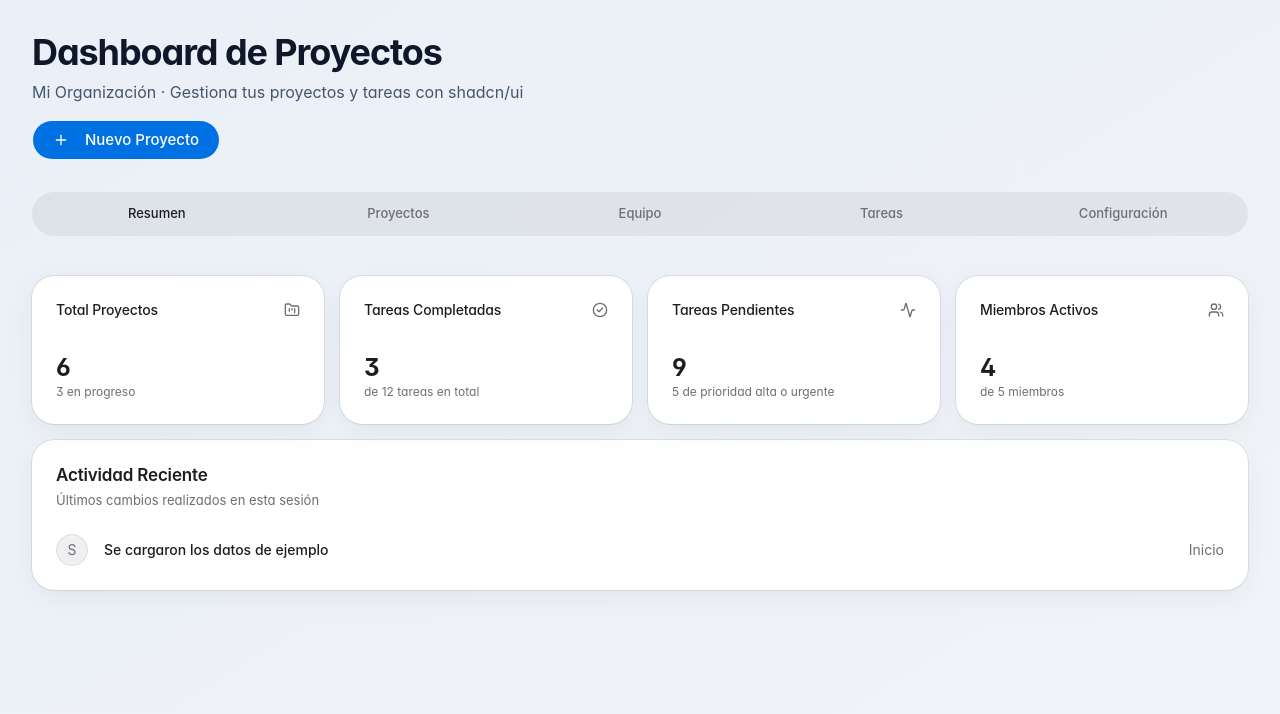
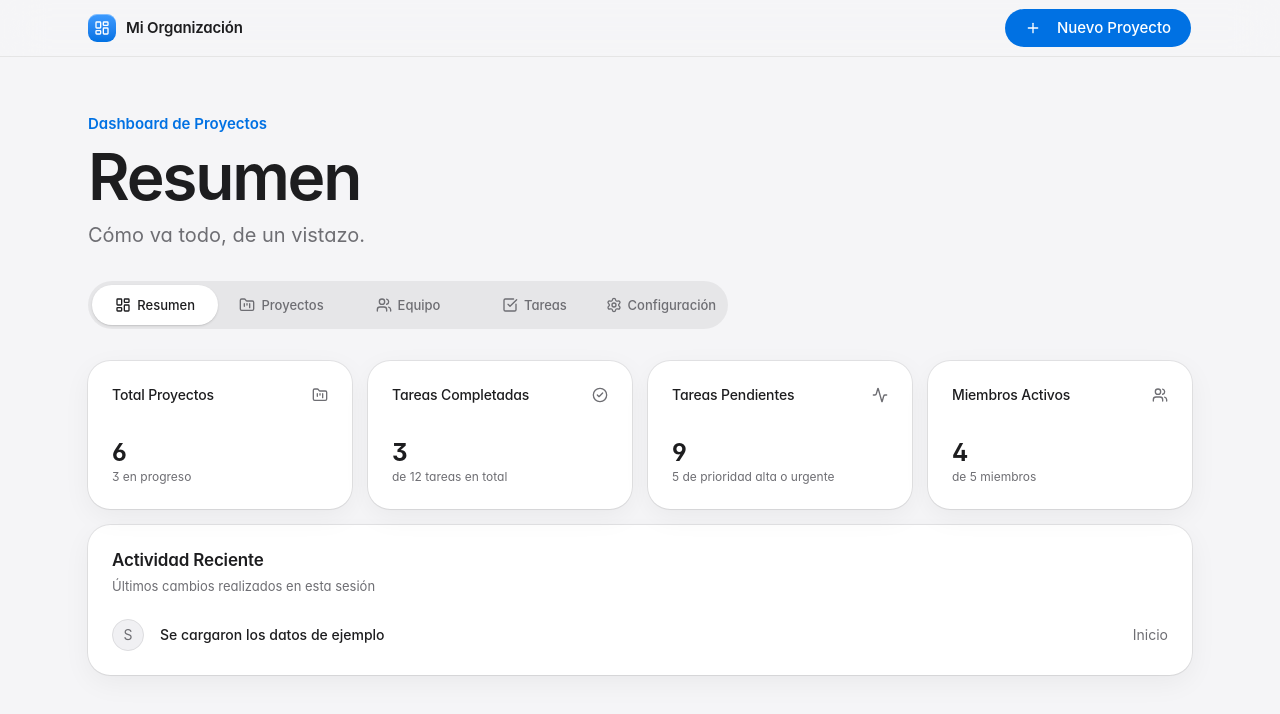
Before and after one commit to JasonGomezzz/Lab11-DAWA-shadcn-ui, a Next.js app: page /dashboard in a window 1280 px wide. Shown: the top 714 px of the page. Built offline with nearby package versions, Linux system fonts and the light colour scheme.

Commit message:
style(dashboard): nueva estructura con barra translúcida, título grande y control segmentado

```diff
--- a/src/app/dashboard/page.tsx
+++ b/src/app/dashboard/page.tsx
@@ -1,70 +1,88 @@
 "use client"
 
+import { useState } from "react"
+import { CheckSquare, FolderKanban, LayoutDashboard, Settings, Users } from "lucide-react"
 import { OverviewTab } from "@/components/OverviewTab"
 import { ProjectForm } from "@/components/ProjectForm"
 import { ProjectsTab } from "@/components/ProjectsTab"
 import { SettingsTab } from "@/components/SettingsTab"
 import { TasksTable } from "@/components/TasksTable"
 import { TeamTab } from "@/components/TeamTab"
-import { Card, CardContent, CardDescription, CardHeader, CardTitle } from "@/components/ui/card"
 import { Tabs, TabsContent, TabsList, TabsTrigger } from "@/components/ui/tabs"
 import { DashboardProvider, useDashboard } from "@/lib/store"
 
+const SECTIONS = [
+  { value: "overview", label: "Resumen", icon: LayoutDashboard, title: "Resumen", lead: "Cómo va todo, de un vistazo." },
+  { value: "projects", label: "Proyectos", icon: FolderKanban, title: "Proyectos", lead: "Todo lo que está en marcha y su avance." },
+  { value: "team", label: "Equipo", icon: Users, title: "Equipo", lead: "Las personas detrás de cada proyecto." },
+  { value: "tasks", label: "Tareas", icon: CheckSquare, title: "Tareas", lead: "Lo que hay que hacer, quién y para cuándo." },
+  { value: "settings", label: "Configuración", icon: Settings, title: "Configuración", lead: "Ajusta el dashboard a tu manera." },
+] as const
+
 function DashboardContent() {
   const { settings } = useDashboard()
+  const [tab, setTab] = useState<(typeof SECTIONS)[number]["value"]>("overview")
+  const index = SECTIONS.findIndex((s) => s.value === tab)
+  const section = SECTIONS[index]
 
   return (
-    <div className="min-h-screen bg-linear-to-br from-primary/5 to-slate-100 p-8">
-      <div className="mx-auto max-w-7xl">
-        {/* Header */}
-        <div className="mb-8">
-          <h1 className="mb-2 text-4xl font-bold text-slate-900">Dashboard de Proyectos</h1>
-          <p className="text-slate-600">
-            {settings.orgName} · Gestiona tus proyectos y tareas con shadcn/ui
-          </p>
-          <div className="pt-4">
-            <ProjectForm />
+    <div className="min-h-dvh">
+      {/* Barra translúcida: el contenido pasa por debajo */}
+      <header className="glass sticky top-0 z-40 border-b border-hairline">
+        <div className="mx-auto flex h-14 max-w-6xl items-center justify-between px-4 sm:px-6">
+          <div className="flex items-center gap-2.5">
+            <span className="grid size-7 place-items-center rounded-[9px] bg-linear-to-b from-[#3d9bff] to-[#0071e3] text-white shadow-[inset_0_1px_0_rgb(255_255_255/0.35)]">
+              <LayoutDashboard className="size-4" />
+            </span>
+            <span className="text-[15px] font-semibold tracking-[-0.01em]">{settings.orgName}</span>
           </div>
+          <ProjectForm />
         </div>
+      </header>
 
-        <Tabs defaultValue="overview" className="space-y-4">
-          <TabsList>
-            <TabsTrigger value="overview">Resumen</TabsTrigger>
-            <TabsTrigger value="projects">Proyectos</TabsTrigger>
-            <TabsTrigger value="team">Equipo</TabsTrigger>
-            <TabsTrigger value="tasks">Tareas</TabsTrigger>
-            <TabsTrigger value="settings">Configuración</TabsTrigger>
+      <main className="mx-auto max-w-6xl px-4 pt-10 pb-24 sm:px-6 sm:pt-14">
+        <Tabs value={tab} onValueChange={(v) => setTab(v as typeof tab)} className="gap-8">
+          {/* Título grande, como en iOS: cambia con la sección */}
+          <div key={tab} className="animate-panel">
+            <p className="mb-2 text-[15px] font-semibold text-primary">Dashboard de Proyectos</p>
+            <h1 className="text-[44px] leading-[1.03] font-semibold tracking-[-0.035em] sm:text-[64px]">
+              {section.title}
+            </h1>
+            <p className="mt-3 max-w-xl text-lg text-muted-foreground sm:text-xl">{section.lead}</p>
+          </div>
+
+          {/* Control segmentado: la píldora blanca se desliza entre secciones */}
+          <TabsList className="grid h-12 w-full grid-cols-5 sm:max-w-[640px]">
+            <span
+              aria-hidden
+              className="absolute inset-y-1 left-1 w-[calc((100%-0.5rem)/5)] rounded-full bg-(--seg-thumb) shadow-[0_1px_3px_rgb(0_0_0/0.12),0_1px_1px_rgb(0_0_0/0.06)] transition-transform duration-300 ease-apple"
+              style={{ transform: `translateX(${index * 100}%)` }}
+            />
+            {SECTIONS.map(({ value, label, icon: Icon }) => (
+              <TabsTrigger key={value} value={value} aria-label={label} className="h-10">
+                <Icon />
+                <span className="hidden sm:inline">{label}</span>
+              </TabsTrigger>
+            ))}
           </TabsList>
 
           <TabsContent value="overview">
             <OverviewTab />
           </TabsContent>
-
           <TabsContent value="projects">
             <ProjectsTab />
           </TabsContent>
-
           <TabsContent value="team">
             <TeamTab />
           </TabsContent>
-
           <TabsContent value="tasks">
-            <Card>
-              <CardHeader>
-                <CardTitle>Gestión de Tareas</CardTitle>
-                <CardDescription>Administra todas las tareas de tus proyectos</CardDescription>
-              </CardHeader>
-              <CardContent>
-                <TasksTable />
-              </CardContent>
-            </Card>
+            <TasksTable />
           </TabsContent>
-
           <TabsContent value="settings">
             <SettingsTab />
           </TabsContent>
         </Tabs>
-      </div>
+      </main>
     </div>
   )
 }
```
